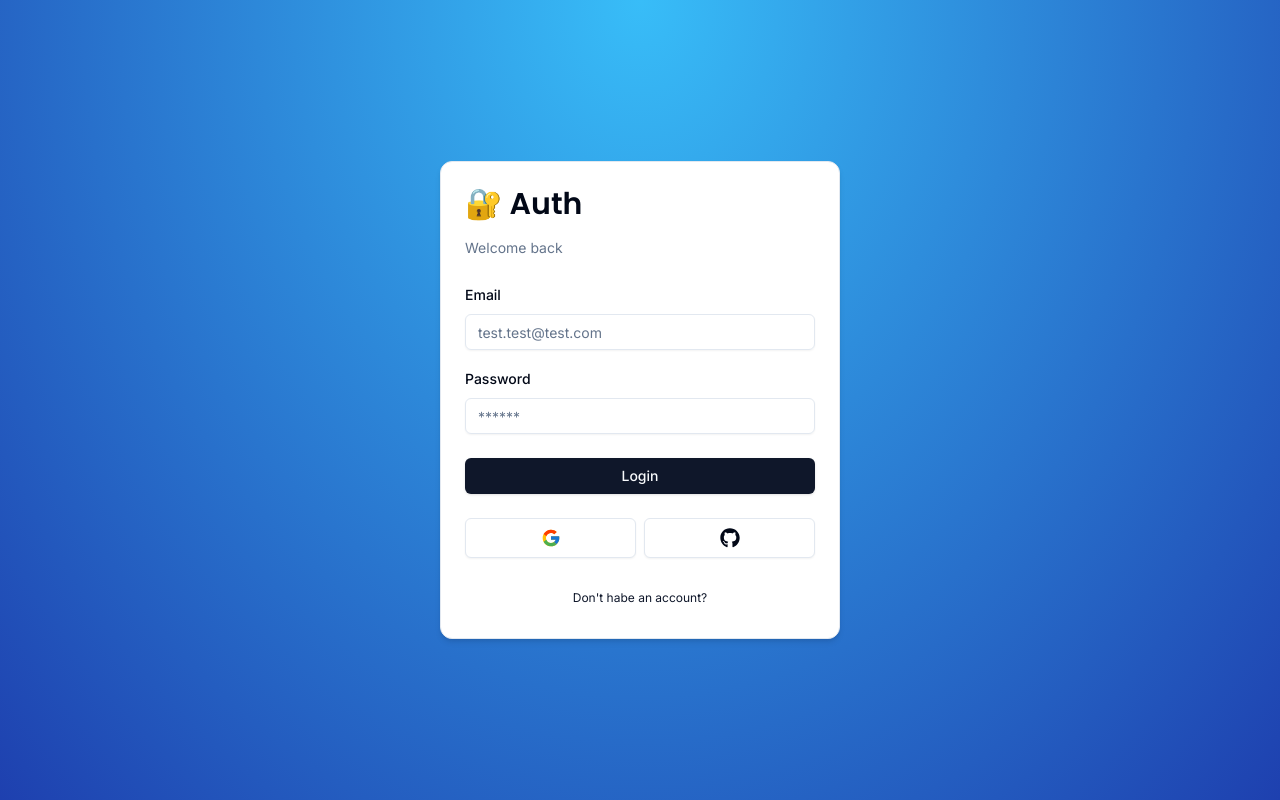
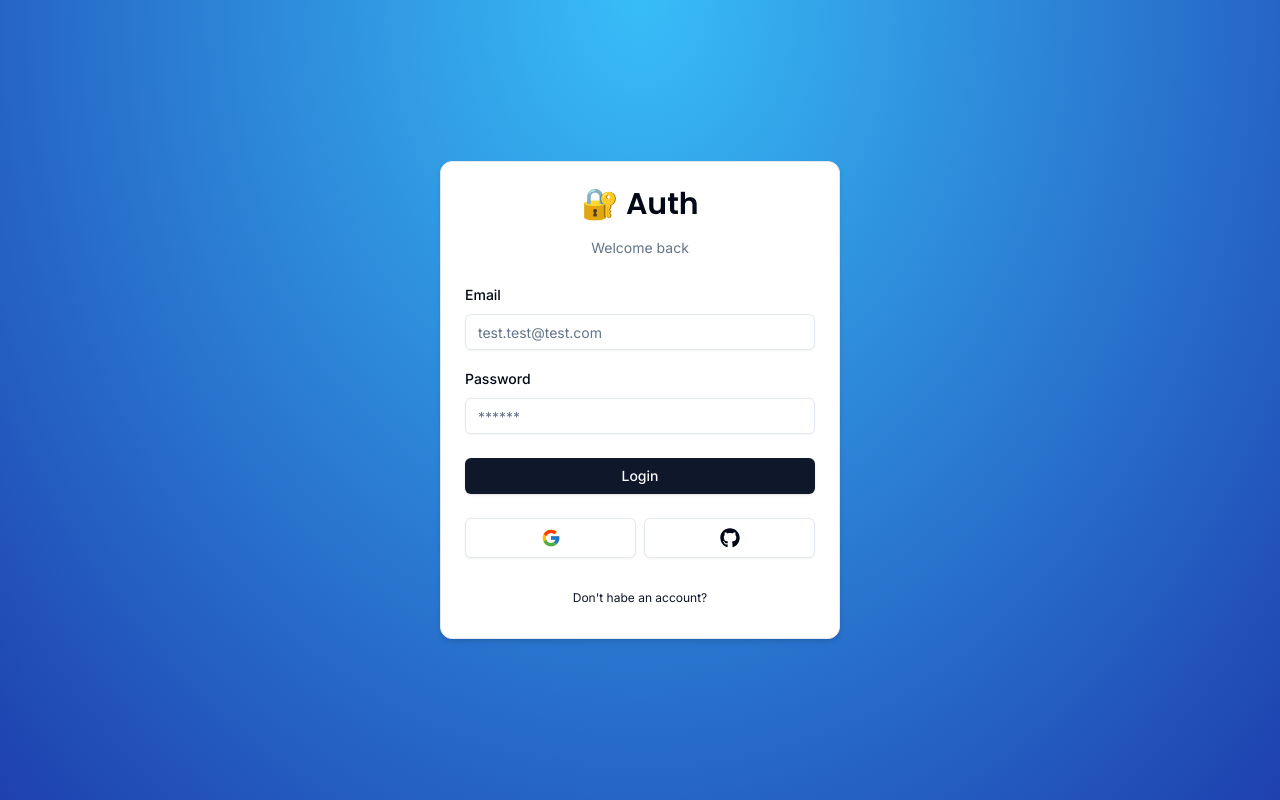
Before and after one commit to jgteske/nextjs-auth, a Next.js app in the folder nextjs-auth/: page /auth/login in a window 1280 px wide. Built offline with nearby package versions, Linux system fonts and the light colour scheme.

Commit message:
fix: center header

```diff
--- a/nextjs-auth/components/auth/header.tsx
+++ b/nextjs-auth/components/auth/header.tsx
@@ -14,8 +14,10 @@ interface HeaderProps {
 export const Header = ({ label }: HeaderProps) => {
   return (
     <div className="w-full flex flex-col gap-y-4 item-center justify-center">
-      <h1 className={cn("text-3xl font-semibold", font.className)}>🔐 Auth</h1>
-      <p className="text-muted-foreground text-sm">{label}</p>
+      <h1 className={cn("text-3xl font-semibold text-center", font.className)}>
+        🔐 Auth
+      </h1>
+      <p className="text-muted-foreground text-sm text-center">{label}</p>
     </div>
   );
 };
```
